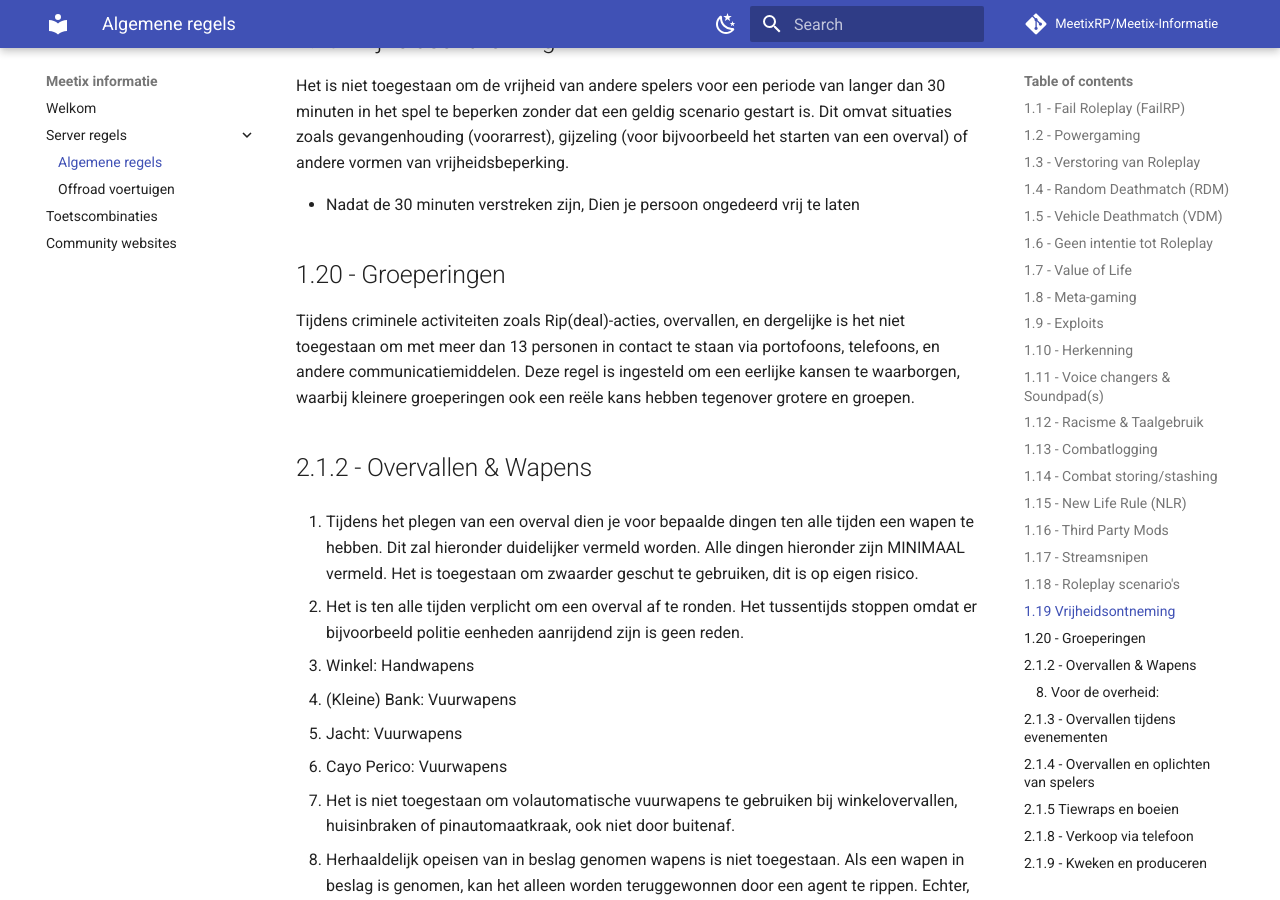
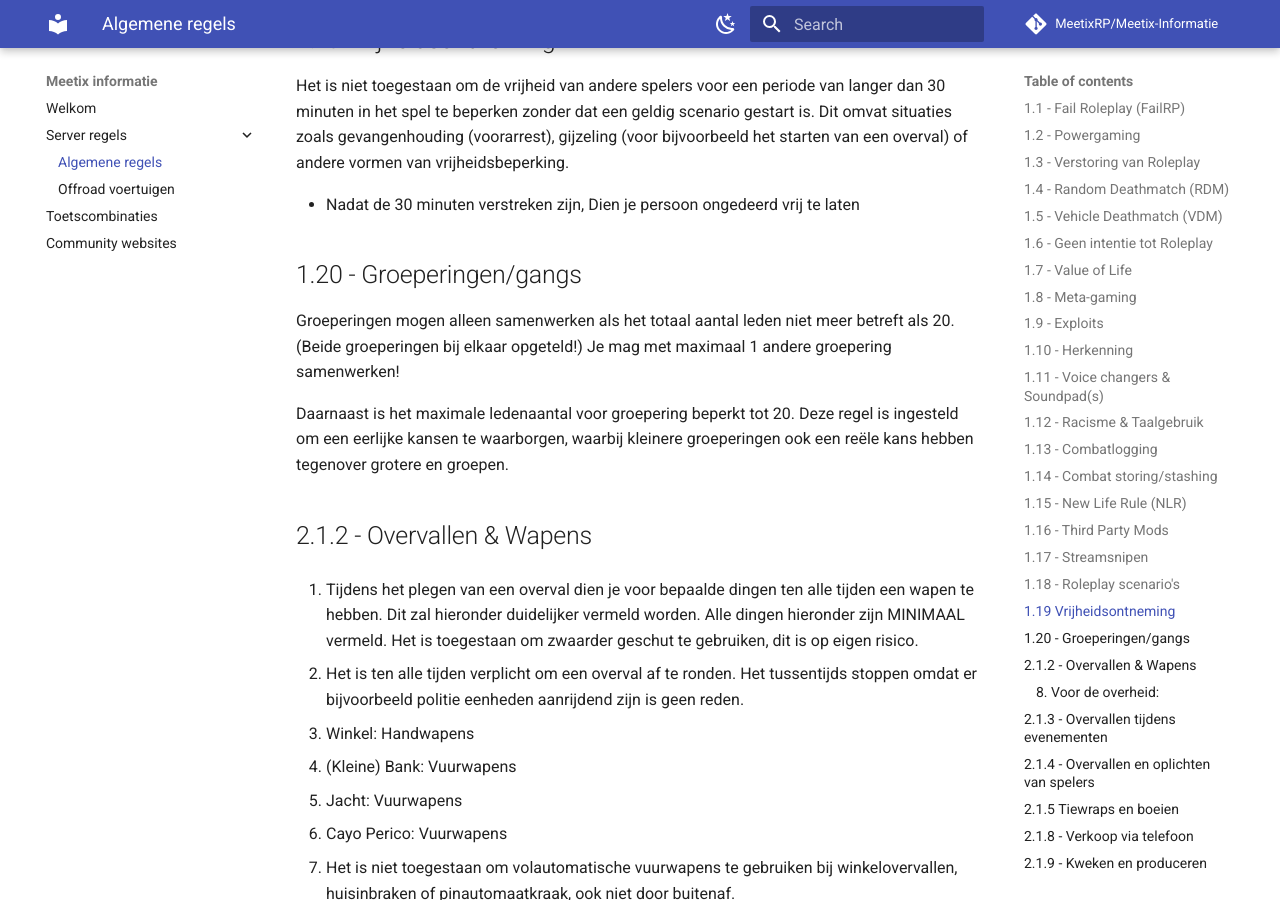
Before and after one commit to MeetixRP/Meetix-Informatie, an MkDocs documentation site: the page built from docs/algemeneregels.md, in a window 1280 px wide and 900 px high, scrolled down 6902 px. Built offline with MkDocs 1.6.1 and Material for MkDocs 9.7.7, drawn with Linux system fonts in a browser that asks for light colours; comment, search, counter and statistics services are not loaded.

Commit message:
Regel 1.20 aangepast

```diff
--- a/docs/algemeneregels.md
+++ b/docs/algemeneregels.md
@@ -192,9 +192,13 @@ Dit omvat situaties zoals gevangenhouding (voorarrest), gijzeling (voor bijvoorb
 
 - Nadat de 30 minuten verstreken zijn, Dien je persoon ongedeerd vrij te laten
 
-## 1.20 - Groeperingen
+## 1.20 - Groeperingen/gangs
 
-Tijdens criminele activiteiten zoals Rip(deal)-acties, overvallen, en dergelijke is het niet toegestaan om met meer dan 13 personen in contact te staan via portofoons, telefoons, en andere communicatiemiddelen. Deze regel is ingesteld om een eerlijke kansen te waarborgen, waarbij kleinere groeperingen ook een reële kans hebben tegenover grotere en groepen.
+Groeperingen mogen alleen samenwerken als het totaal aantal leden niet meer betreft als 20. (Beide groeperingen bij elkaar opgeteld!)
+Je mag met maximaal 1 andere groepering samenwerken!
+
+Daarnaast is het maximale ledenaantal voor groepering beperkt tot 20.
+Deze regel is ingesteld om een eerlijke kansen te waarborgen, waarbij kleinere groeperingen ook een reële kans hebben tegenover grotere en groepen.
 
 ## 2.1.2 - Overvallen & Wapens
 
```
